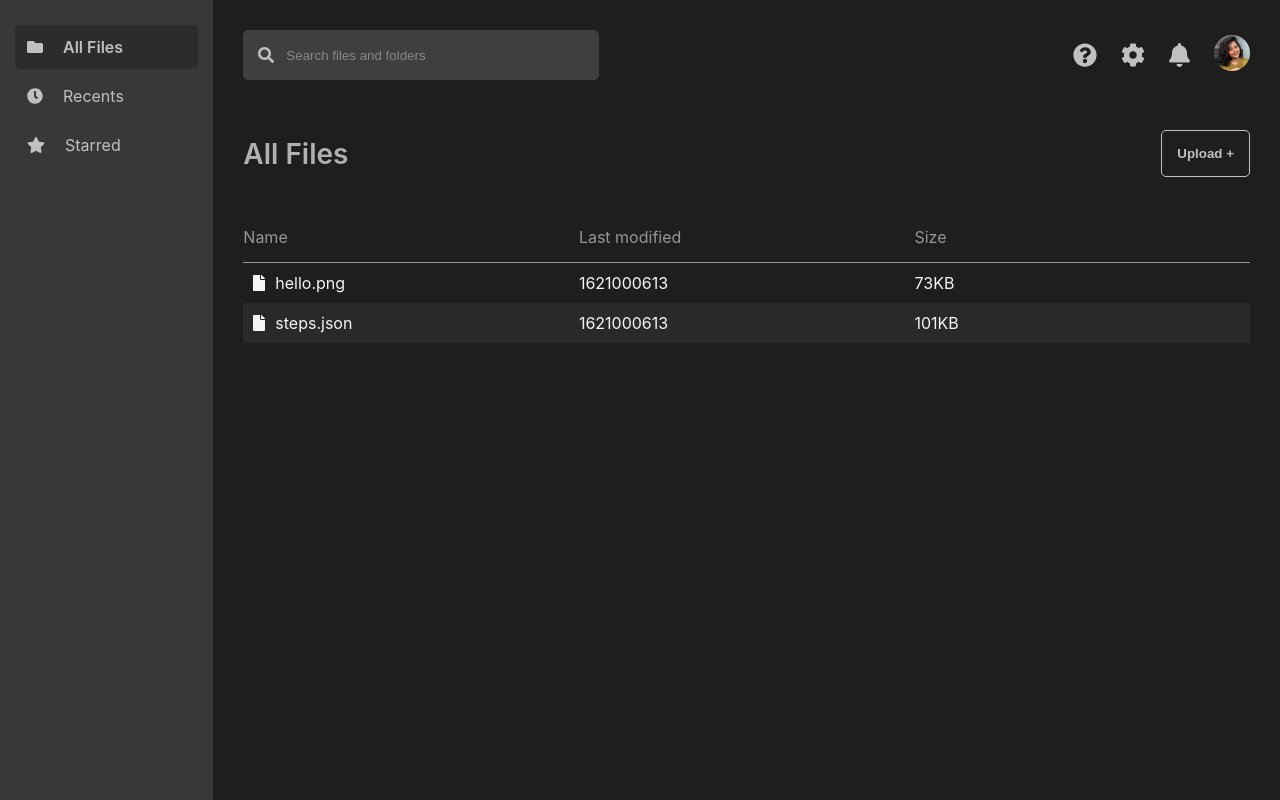
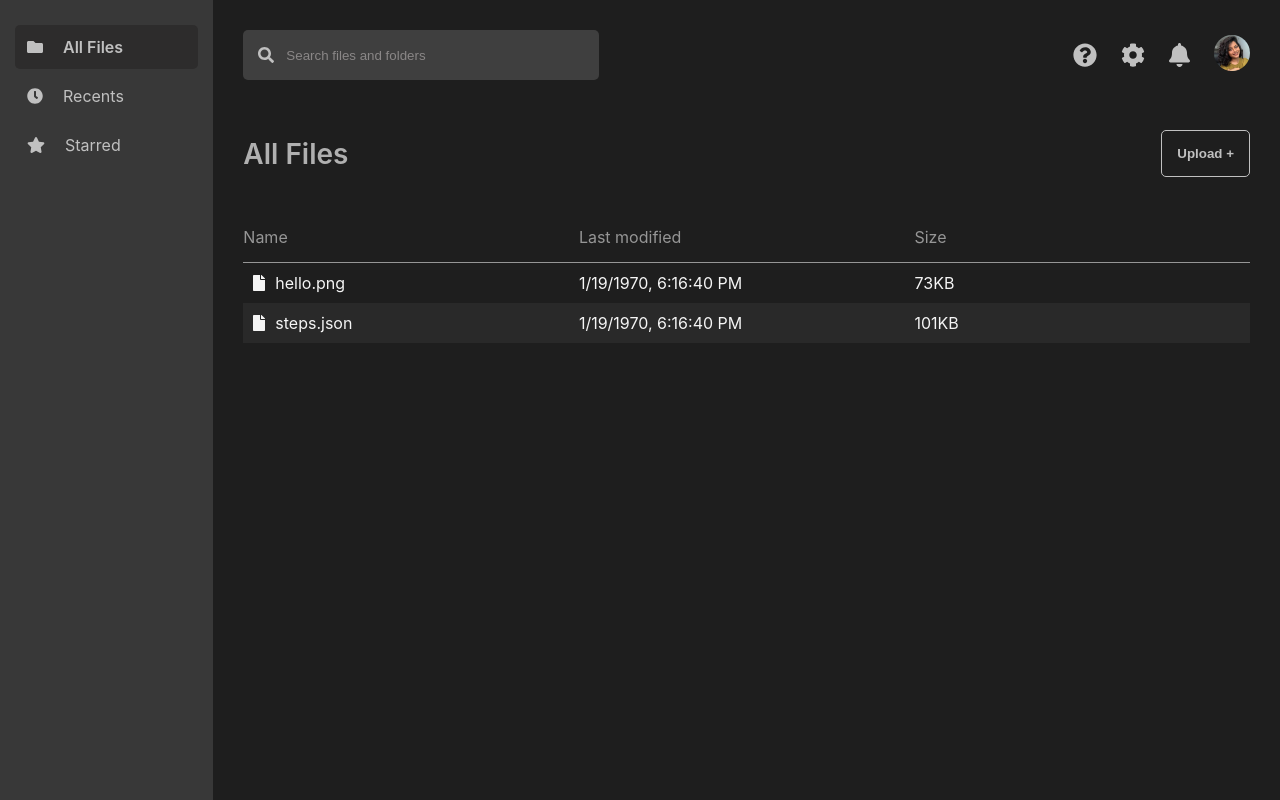
Before and after one commit to Mukundan314/nym-cloud, a React (Create React App) app in the folder client/: page / in a window 1280 px wide. Built offline with nearby package versions, Linux system fonts and the light colour scheme.

Commit message:
improv: add search functionality

```diff
--- a/client/src/components/ListItem/index.jsx
+++ b/client/src/components/ListItem/index.jsx
@@ -15,7 +15,7 @@ const ListItem = ({ name, date, size, idx }) => (
       <FontAwesomeIcon icon={faFile} className={styles.itemIcon} />
       {name}
     </div>
-    <div className={styles.cell}>{date}</div>
+    <div className={styles.cell}>{new Date(date).toLocaleString()}</div>
     <div className={styles.cell}>{size}</div>
   </div>
 );
--- a/client/src/components/ListView/index.jsx
+++ b/client/src/components/ListView/index.jsx
@@ -3,8 +3,9 @@ import * as styles from "./index.module.css";
 import ListItem from "../ListItem";
 import { fields } from "../../constants/listView";
 import { files } from "../../constants/files";
+import propTypes from "prop-types";
 
-const ListView = () => (
+const ListView = ({ search }) => (
   <div className={styles.listView}>
     <div className={styles.fields}>
       {fields.map((field) => (
@@ -12,7 +13,9 @@ const ListView = () => (
       ))}
     </div>
     <div>
-      {files.map((file, idx) => (
+      {files
+        .filter(({ name }) => name.includes(search))
+        .map((file, idx) => (
           <div className={styles.listItem}>
             <ListItem
               name={file.name}
@@ -26,4 +29,8 @@ const ListView = () => (
   </div>
 );
 
+ListView.propTypes = {
+  search: propTypes.string.isRequired,
+};
+
 export default ListView;
--- a/client/src/components/SearchBar/index.jsx
+++ b/client/src/components/SearchBar/index.jsx
@@ -2,18 +2,26 @@ import React from "react";
 import * as styles from "./index.module.css";
 import { FontAwesomeIcon } from "@fortawesome/react-fontawesome";
 import { faSearch } from "@fortawesome/free-solid-svg-icons";
+import propTypes from "prop-types";
 
-const SearchBar = () => (
+const SearchBar = ({ search, setSearch }) => (
   <div className={styles.searchBar}>
     <div className={styles.icon}>
       <FontAwesomeIcon icon={faSearch} />
     </div>
     <input
+      value={search}
       type="text"
       placeholder="Search files and folders"
       className={styles.input}
+      onChange={(e) => setSearch(e.target.value)}
     />
   </div>
 );
 
+SearchBar.propTypes = {
+  search: propTypes.string.isRequired,
+  setSearch: propTypes.func.isRequired,
+};
+
 export default SearchBar;
--- a/client/src/pages/FileView/index.jsx
+++ b/client/src/pages/FileView/index.jsx
@@ -1,4 +1,4 @@
-import React from "react";
+import React, { useState } from "react";
 import * as styles from "./index.module.css";
 import SearchBar from "../../components/SearchBar";
 import Profile from "../../components/Profile";
@@ -11,10 +11,13 @@ import {
   faCog,
 } from "@fortawesome/free-solid-svg-icons";
 
-const FileView = () => (
+const FileView = () => {
+  const [search, setSearch] = useState("");
+
+  return (
     <div className={styles.file}>
       <div className={styles.toolBar}>
-      <SearchBar />
+        <SearchBar search={search} setSearch={setSearch} />
         <div className={styles.options}>
           <div>
             <FontAwesomeIcon
@@ -31,8 +34,9 @@ const FileView = () => (
         <div className={styles.sectionName}>All Files</div>
         <Upload />
       </div>
-    <ListView />
+      <ListView search={search} />
     </div>
   );
+};
 
 export default FileView;
```
Lines whose indentation alone changed are shown as unchanged.
